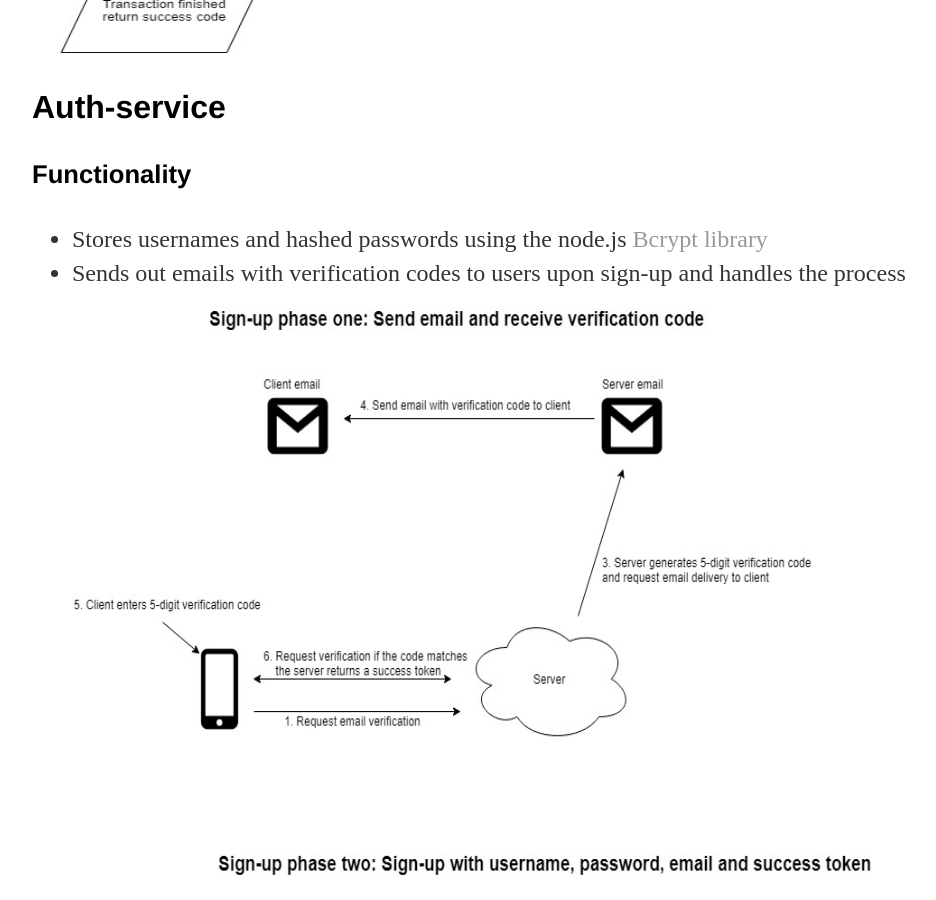
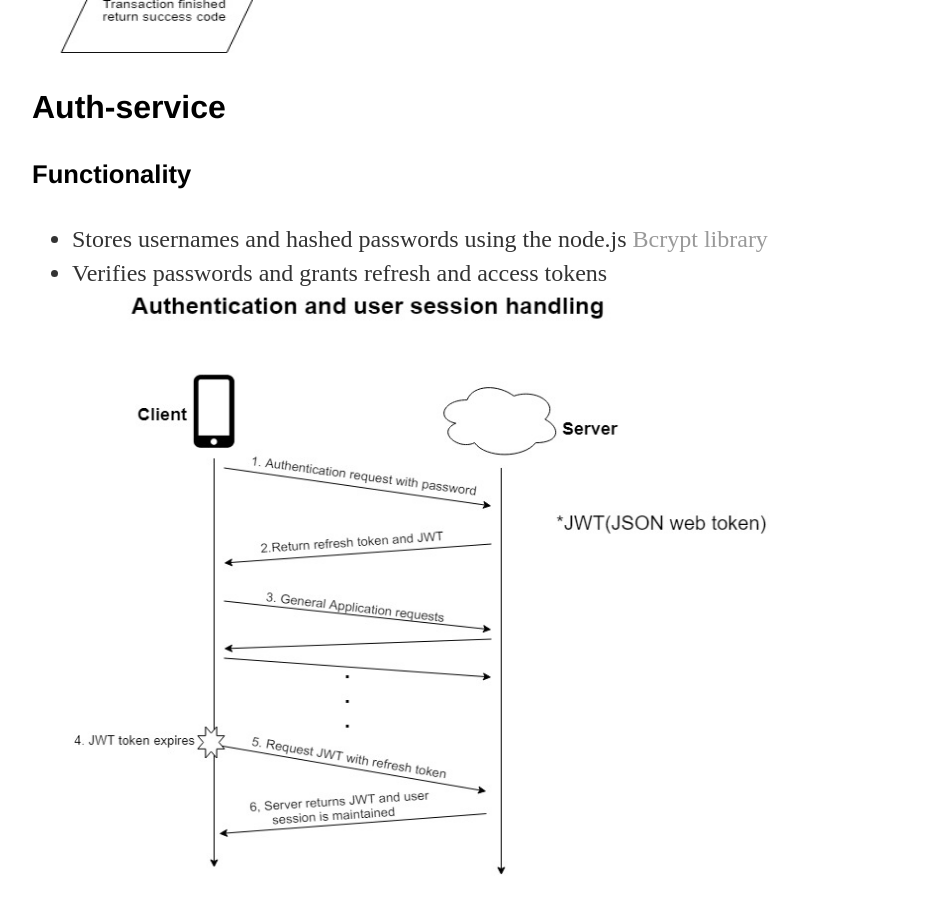
Before and after one commit to jcho7022/jcho7022.github.io, a Jekyll site: the page built from projects/float/index.html, in a window 1280 px wide and 900 px high, scrolled down 4004 px. Shown: the whole window, without its empty margins (160-1096 px from the left). Built offline with Jekyll 4.4.1, drawn with Linux system fonts in a browser that asks for light colours.

Commit message:
Update index.html

```diff
--- a/projects/float/index.html
+++ b/projects/float/index.html
@@ -55,9 +55,6 @@ and search up items using a <a href="https://jcho7022.github.io/projects/float/e
   <h4>Functionality</h4>
 	<ul class="Functionality">
 		<li>Stores usernames and hashed passwords using the node.js <a href="https://www.npmjs.com/package/bcrypt">Bcrypt library</a></li>
-		<li>Sends out emails with verification codes to users upon sign-up and handles the process
-			<img src="sign_up.jpg" alt="sign_up" height="800px" width="800px"></li>
-		<br><br>
 		<li>Verifies passwords and grants refresh and access tokens <br>
 			<img src="auth_user_session.jpg" alt="auth_user_session" height="800px" width="800px"></li>
 
```
